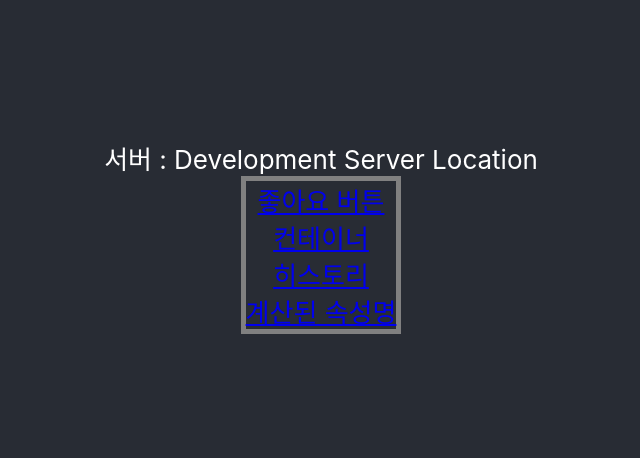
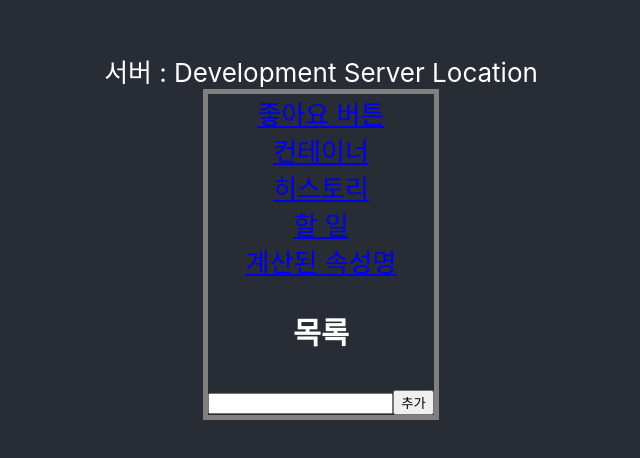
Before and after one commit to windowdong11/ReactTutorial, a React (Create React App) app: page /todolist in a window 1280 px wide. Shown: the part 164-622 px from the top of the page, without its empty margins (319-959 px from the left). Built offline with nearby package versions, Linux system fonts and the light colour scheme.

Commit message:
기능 추가 : TodoList

```diff
--- a/src/App.js
+++ b/src/App.js
@@ -7,6 +7,7 @@ import History from './pages/History';
 import { BrowserRouter, Link, Route } from 'react-router-dom';
 import styled from 'styled-components';
 import ComputedPropNames from './pages/ComputedPropNames';
+import TodoList from './pages/TodoList';
 
 const BodyWrapper = styled.div`
   padding: 20;
@@ -27,11 +28,14 @@ function App() {
             <br/>
             <Link to='/history'>히스토리</Link>
             <br/>
+            <Link to ='/todolist'>할 일</Link>
+            <br/>
             <Link to='/computedpropnames'>계산된 속성명</Link>
             <Route path='/likeButton' component={LikeButton}></Route>
             <Route path='/container' component={Container}></Route>
             <Route path="/history" component={History}></Route>
             <Route path='/computedpropnames' component={ComputedPropNames}></Route>
+            <Route path='/todolist' component={TodoList}></Route>
           </BodyWrapper>
         </BrowserRouter>
       </header>
--- /dev/null
+++ b/src/pages/TodoList.js
@@ -0,0 +1,39 @@
+import React, { useState } from 'react'
+
+/*
+input에서 onChange를 통해 입력값 desc에 저장
+추가버튼 onClick를 통해 onAdd에서 desc와 id를 이용해 todoList에 추가, id증가
+삭제버튼 data-id(사용자 지정 데이터 특성, custom data attributes)을 통해
+e.target.dataset.id로 id를 가져오고, todoList의 filter(false인 값들만 남김)를 통해 해당 id를 필터링함
+*/
+
+export default function TodoList() {
+    const [desc, setDesc] = useState("")
+    const [id, setId] = useState(1)
+    const [todoList, setTodoList] = useState([])
+    function onAdd() {
+        setTodoList([...todoList, {id, desc}])
+        setId(id + 1)
+    }
+    function onDelete(e) {
+        console.log(e.target.dataset)
+        const id = Number(e.target.dataset.id)
+        const newTodoList = todoList.filter(todo => todo.id !== id)
+        setTodoList(newTodoList)
+    }
+    return (
+        <div>
+            <h3>목록</h3>
+            <ul>
+                {todoList.map(todo => (
+                    <li key={todo.id}>
+                        <span>{todo.desc}</span>
+                        <button data-id={todo.id} onClick={onDelete}>삭제</button>
+                    </li>
+                ))}
+            </ul>
+            <input type="text" value={desc} onChange={e => setDesc(e.target.value)}></input>
+            <button onClick={onAdd}>추가</button>
+        </div>
+    )
+}
```
